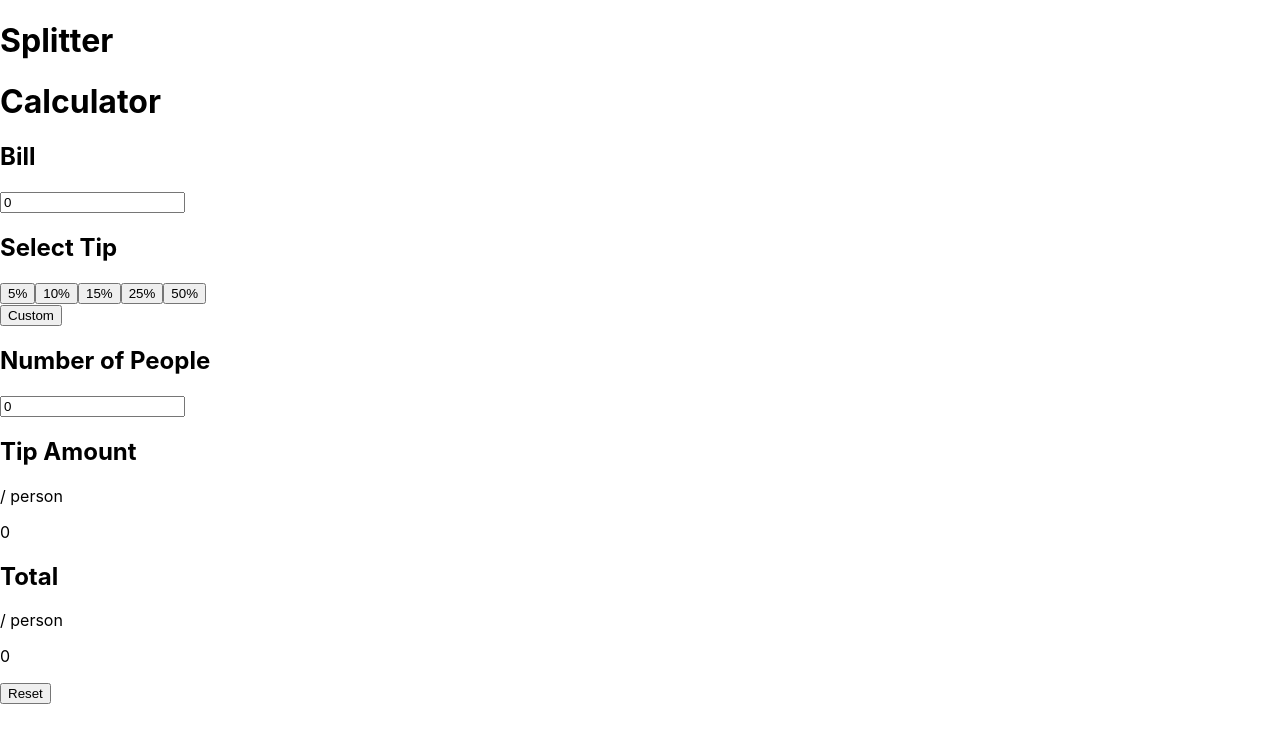
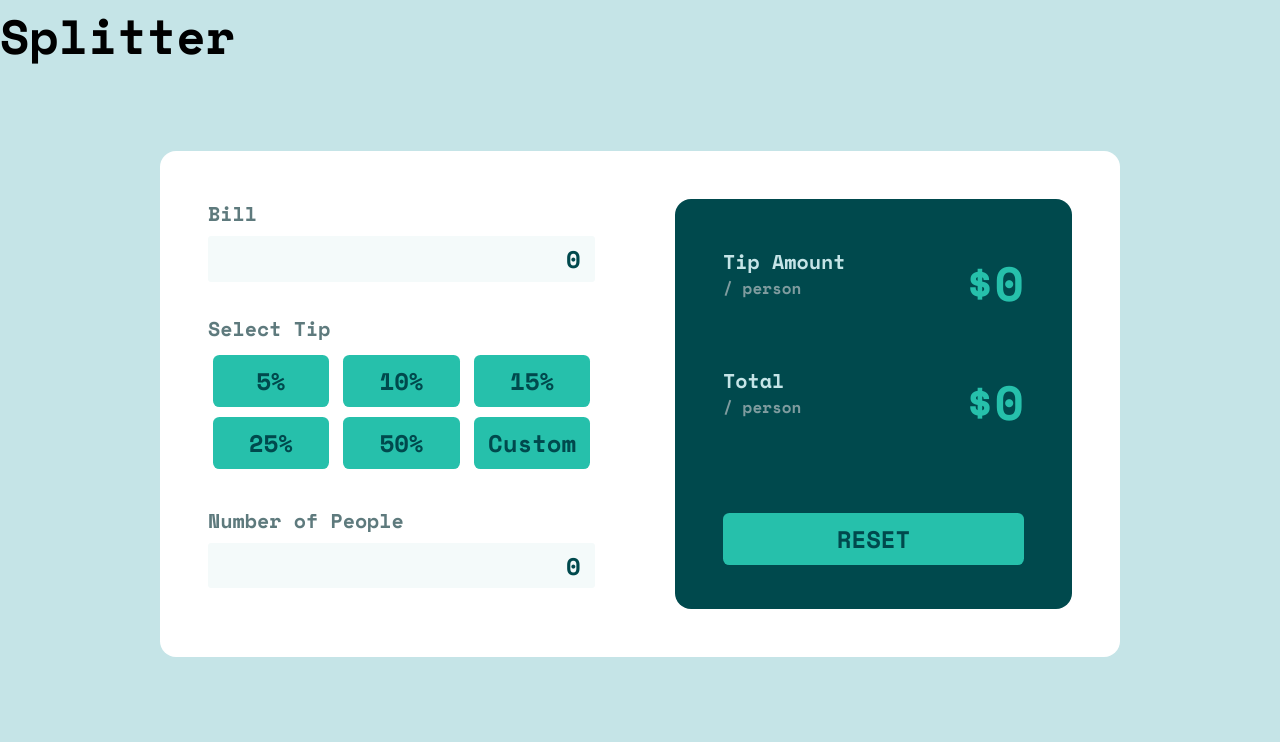
Before and after one commit to aylingyoren/tip-calculator-app, a React (Create React App) app: page / in a window 1280 px wide. Shown: the top 742 px of the page. Built offline with nearby package versions, Linux system fonts and the light colour scheme.

Commit message:
style: style desktop version

```diff
--- a/src/components/Bill/Bill.js
+++ b/src/components/Bill/Bill.js
@@ -4,10 +4,14 @@ function Bill(props) {
   const { bill, setBill } = props;
 
   return (
-    <>
-      <h2>Bill</h2>
-      <input value={bill} onChange={(e) => setBill(e.target.value)} />
-    </>
+    <div className="bill">
+      <h3 className="h3-header calc-header">Bill</h3>
+      <input
+        className="input"
+        value={bill}
+        onChange={(e) => setBill(e.target.value)}
+      />
+    </div>
   );
 }
 
--- /dev/null
+++ b/src/components/Calculator/Calculator.css
@@ -0,0 +1,59 @@
+.calculator {
+  margin: 5rem auto 0;
+  padding: 3rem;
+  max-width: 60rem;
+  display: flex;
+  justify-content: space-between;
+  background-color: var(--white-color);
+  gap: 5rem;
+}
+
+.calculator,
+.calculator-results {
+  border-radius: 1rem;
+}
+
+.calculator-inputs,
+.calculator-results {
+  width: 50%;
+}
+
+.bill,
+.tipselector {
+  margin-bottom: 2rem;
+}
+
+.h3-header {
+  font-size: 1.25rem;
+}
+
+.calc-header {
+  margin-bottom: 0.5rem;
+  color: var(--title-color);
+}
+
+.input {
+  border: none;
+  padding: 0.3rem 0.9rem 0.3rem 3rem;
+  text-align: right;
+  font-size: 1em;
+  color: var(--secondary-color);
+  background-color: var(--input-bg-color);
+  border-radius: 0.2rem;
+  width: 100%;
+}
+
+.btn {
+  padding: 0.5rem 0;
+  border: none;
+  border-radius: 0.4rem;
+  background-color: var(--primary-color);
+  color: var(--secondary-color);
+  font-size: 1.5rem;
+  cursor: pointer;
+}
+
+.calculator-results {
+  padding: 1rem 3rem;
+  background-color: var(--secondary-color);
+}
--- a/src/components/Calculator/Calculator.js
+++ b/src/components/Calculator/Calculator.js
@@ -3,6 +3,7 @@ import Bill from "../Bill/Bill";
 import NumberOfPeople from "../NumberOfPeople/NumberOfPeople";
 import ResultValues from "../ResultValues/ResultValues";
 import TipSelector from "../TipSelector/TipSelector";
+import "./Calculator.css";
 
 function Calculator() {
   const [tip, setTip] = useState(0);
@@ -41,22 +42,23 @@ function Calculator() {
   const handleReset = () => setReset(true);
 
   return (
-    <>
-      <h1>Calculator</h1>
+    <div className="calculator">
+      <div className="calculator-inputs">
         <Bill bill={bill} setBill={setBill} />
         <TipSelector tip={tip} setTip={setTip} />
         <NumberOfPeople
           numberOfPeople={numberOfPeople}
           setNumberOfPeople={setNumberOfPeople}
         />
-      <div>
+      </div>
+      <div className="calculator-results">
         <ResultValues
           tipPerPerson={tipPerPerson}
           totalPerPerson={totalPerPerson}
           handleReset={handleReset}
         />
       </div>
-    </>
+    </div>
   );
 }
 
--- a/src/components/NumberOfPeople/NumberOfPeople.js
+++ b/src/components/NumberOfPeople/NumberOfPeople.js
@@ -5,8 +5,9 @@ function NumberOfPeople(props) {
 
   return (
     <>
-      <h2>Number of People</h2>
+      <h3 className="h3-header calc-header">Number of People</h3>
       <input
+        className="input"
         value={numberOfPeople}
         onChange={(e) => setNumberOfPeople(e.target.value)}
       />
--- /dev/null
+++ b/src/components/ResultValues/ResultValues.css
@@ -0,0 +1,31 @@
+.resultvalues {
+  padding-top: 2rem;
+}
+
+.result-group {
+  margin-bottom: 3rem;
+  display: flex;
+  justify-content: space-between;
+  align-items: flex-start;
+}
+
+.result-header {
+  margin-bottom: 0;
+  color: var(--main-bg-color);
+}
+
+.result-subheader {
+  font-size: 1rem;
+  color: var(--placeholder-color);
+}
+
+.result-amount {
+  font-size: 3rem;
+  color: var(--primary-color);
+}
+
+.reset-btn {
+  width: 100%;
+  margin: 1.75rem auto;
+  text-transform: uppercase;
+}
--- a/src/components/ResultValues/ResultValues.js
+++ b/src/components/ResultValues/ResultValues.js
@@ -1,17 +1,28 @@
 import React from "react";
+import "./ResultValues.css";
 
 function ResultValues(props) {
   const { tipPerPerson, totalPerPerson, handleReset } = props;
 
   return (
-    <div>
-      <h2>Tip Amount</h2>
-      <p>/ person</p>
-      <p>{tipPerPerson}</p>
-      <h2>Total</h2>
-      <p>/ person</p>
-      <p>{totalPerPerson}</p>
-      <button onClick={handleReset}>Reset</button>
+    <div className="resultvalues">
+      <div className="result-group">
+        <div className="result-group-item">
+          <h3 className="h3-header result-header">Tip Amount</h3>
+          <p className="result-subheader">/ person</p>
+        </div>
+        <p className="result-amount">${tipPerPerson}</p>
+      </div>
+      <div className="result-group">
+        <div className="result-group-item">
+          <h3 className="h3-header result-header">Total</h3>
+          <p className="result-subheader">/ person</p>
+        </div>
+        <p className="result-amount">${totalPerPerson}</p>
+      </div>
+      <button className="btn reset-btn" onClick={handleReset}>
+        Reset
+      </button>
     </div>
   );
 }
--- /dev/null
+++ b/src/components/TipSelector/TipSelector.css
@@ -0,0 +1,24 @@
+.tips-wrapper {
+  display: flex;
+  flex-wrap: wrap;
+  justify-content: space-between;
+  align-items: center;
+}
+
+.tips-btn,
+.custom-btn {
+  width: 30%;
+  padding: 0.2rem 1.5rem;
+  margin: 0.3rem;
+}
+
+.tips-btn {
+  background-color: var(--secondary-color);
+  color: var(--white-color);
+}
+
+.custom-btn {
+  padding: 0.2rem;
+  background-color: var(--input-bg-color);
+  color: var(--title-color);
+}
--- a/src/components/TipSelector/TipSelector.js
+++ b/src/components/TipSelector/TipSelector.js
@@ -1,4 +1,5 @@
 import React, { useState } from "react";
+import "./TipSelector.css";
 
 const TIPS = [5, 10, 15, 25, 50];
 
@@ -7,28 +8,38 @@ function TipSelector(props) {
   const [showCustomInput, setShowCustomInput] = useState(false);
 
   return (
-    <>
-      <h2>Select Tip</h2>
-      <div>
+    <div className="tipselector">
+      <h3 className="h3-header calc-header">Select Tip</h3>
+      <div className="tips-wrapper">
         {TIPS.map((tip) => {
           return (
-            <button onClick={() => setTip(tip)} value={tip} key={tip}>
+            <button
+              onClick={() => setTip(tip)}
+              value={tip}
+              key={tip}
+              className="btn tips-btn"
+            >
               {tip}%
             </button>
           );
         })}
-      </div>
         <button
           onClick={() => {
             setShowCustomInput((showCustomInput) => !showCustomInput);
           }}
+          className="btn custom-btn"
         >
           Custom
         </button>
         {showCustomInput ? (
-        <input value={tip} onChange={(e) => setTip(e.target.value)} />
+          <input
+            className="input"
+            value={tip}
+            onChange={(e) => setTip(e.target.value)}
+          />
         ) : null}
-    </>
+      </div>
+    </div>
   );
 }
 
--- a/src/index.css
+++ b/src/index.css
@@ -1,13 +1,36 @@
+@import url("https://fonts.googleapis.com/css2?family=Space+Mono:wght@700&display=swap");
+
+* {
+  box-sizing: border-box;
+  margin: 0;
+  padding: 0;
+}
+
+:root {
+  --primary-color: hsl(172, 67%, 45%);
+  --secondary-color: hsl(183, 100%, 15%);
+  --title-color: hsl(186, 14%, 43%);
+  --placeholder-color: hsl(184, 14%, 56%);
+  --main-bg-color: hsl(185, 41%, 84%);
+  --input-bg-color: hsl(189, 41%, 97%);
+  --white-color: hsl(0, 0%, 100%);
+
+  --font: 1.5rem;
+}
+
 body {
   margin: 0;
-  font-family: -apple-system, BlinkMacSystemFont, 'Segoe UI', 'Roboto', 'Oxygen',
-    'Ubuntu', 'Cantarell', 'Fira Sans', 'Droid Sans', 'Helvetica Neue',
+  font-family: -apple-system, BlinkMacSystemFont, "Segoe UI", "Roboto", "Oxygen",
+    "Ubuntu", "Cantarell", "Fira Sans", "Droid Sans", "Helvetica Neue",
     sans-serif;
   -webkit-font-smoothing: antialiased;
   -moz-osx-font-smoothing: grayscale;
+  font-size: var(--font);
+  background-color: var(--main-bg-color);
 }
 
-code {
-  font-family: source-code-pro, Menlo, Monaco, Consolas, 'Courier New',
-    monospace;
+body,
+button,
+input {
+  font-family: "Space Mono", sans-serif;
 }
```
Lines whose indentation alone changed are shown as unchanged.
